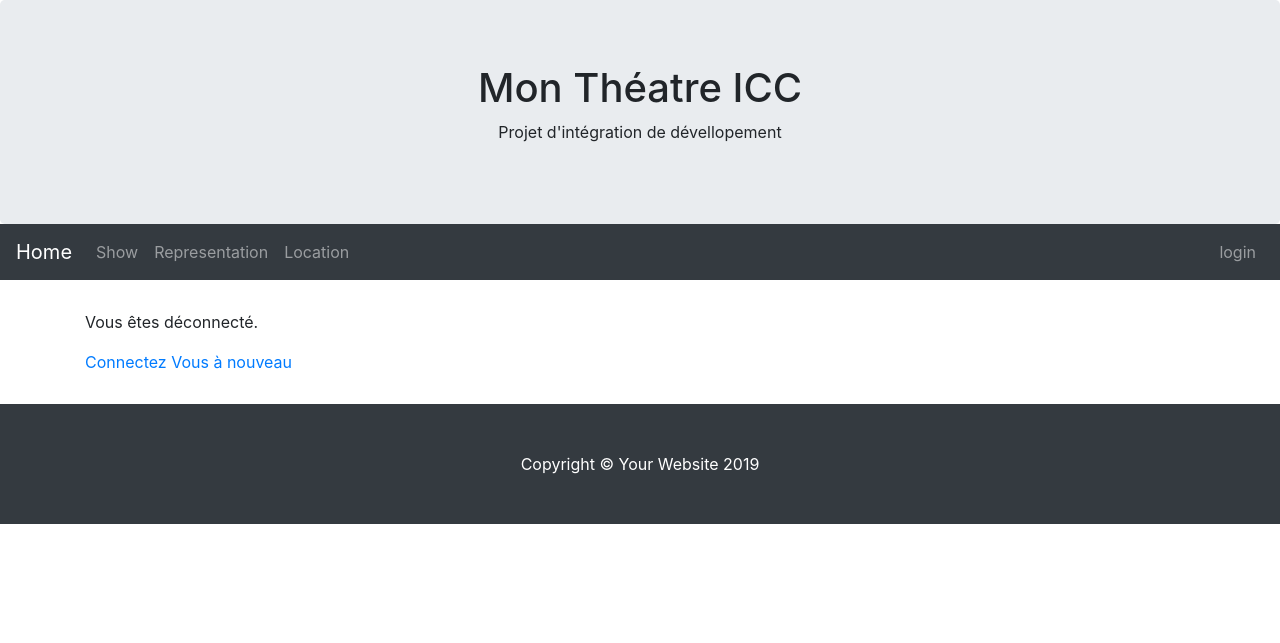
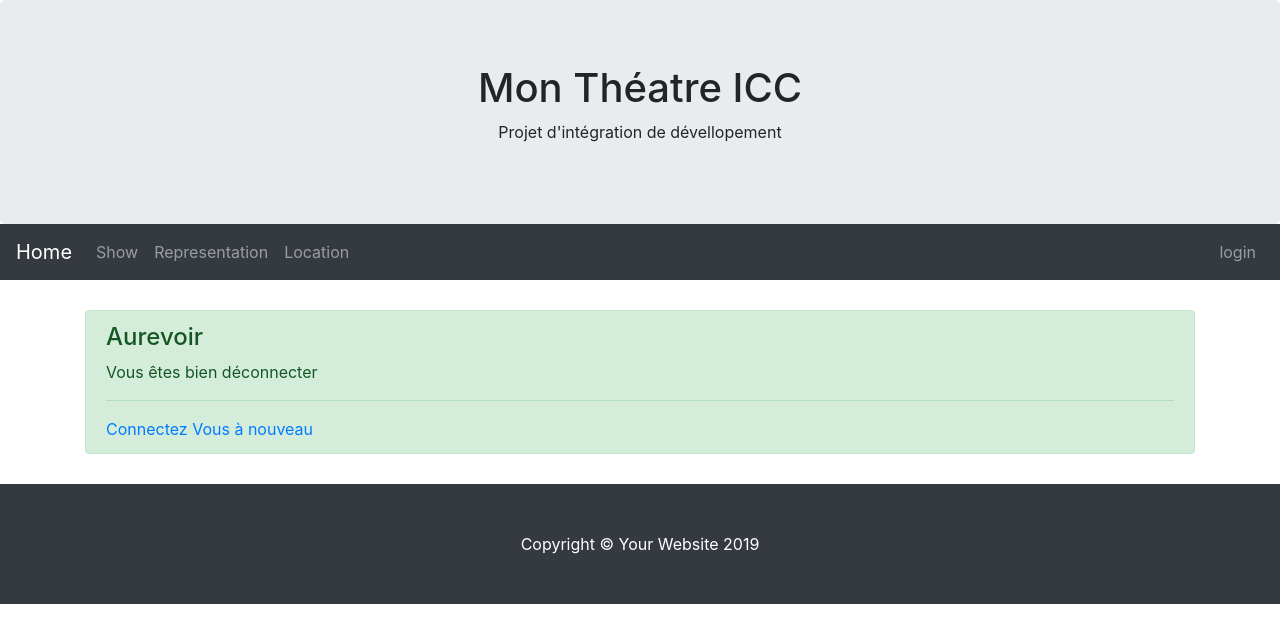
Before and after one commit to fernandomiron/projet-integration-2020, a Django app: page /logout/ in a window 1280 px wide. Shown: the top 643 px of the page. Run offline with Django 3.2, Linux system fonts and the light colour scheme; parts of the project's set-up code (start-up, migrations or seed data) failed here and were passed over; some libraries are stand-ins or nearby versions.

Commit message:
custom logout page

```diff
--- a/reservations/app/templates/app/logout.html
+++ b/reservations/app/templates/app/logout.html
@@ -4,6 +4,10 @@
 {% block title %}Logout {% endblock %}
 
 {% block content %}
-<p>Vous êtes déconnecté.</p>
+<div class="alert alert-success" role="alert">
+  <h4 class="alert-heading">Aurevoir </h4>
+  <p>Vous êtes bien déconnecter</p>
+  <hr>
 <a  href="{% url 'login' %}">Connectez Vous à nouveau</a>
+</div>
 {% endblock %}
```
